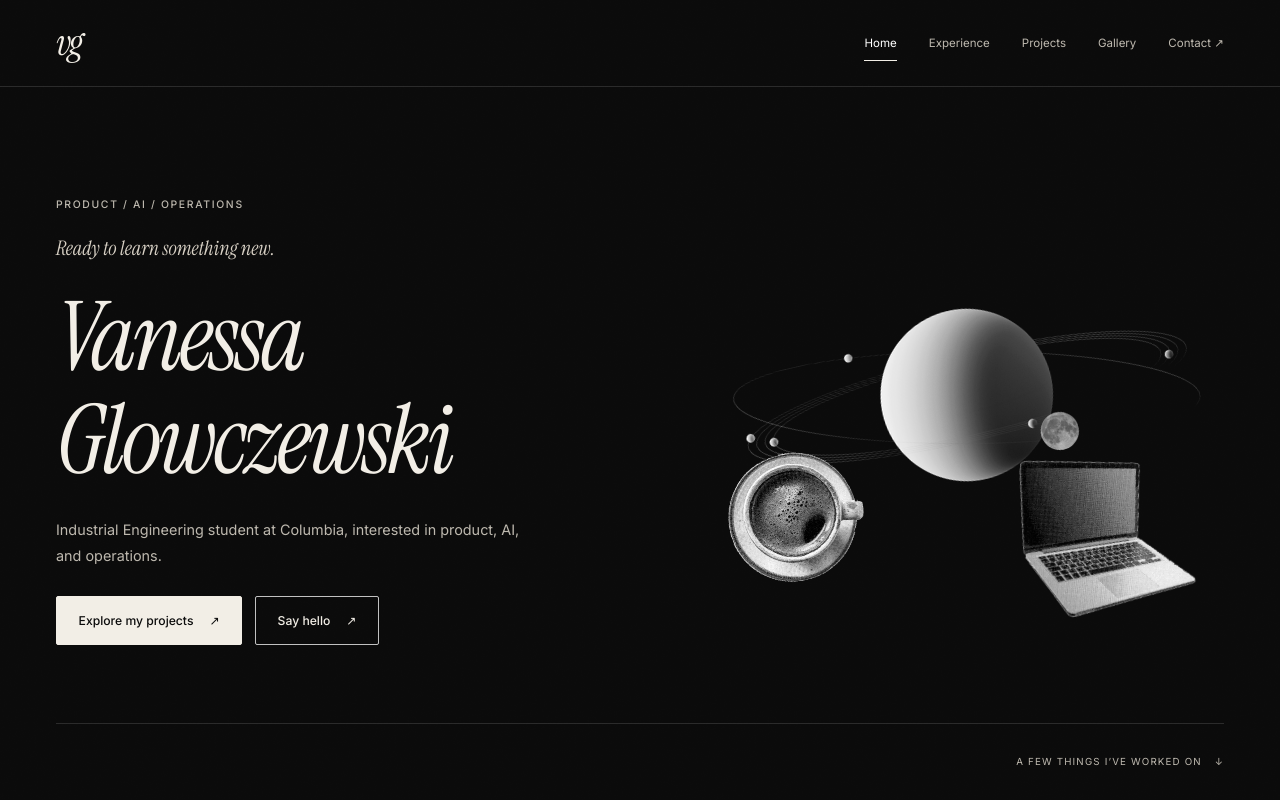
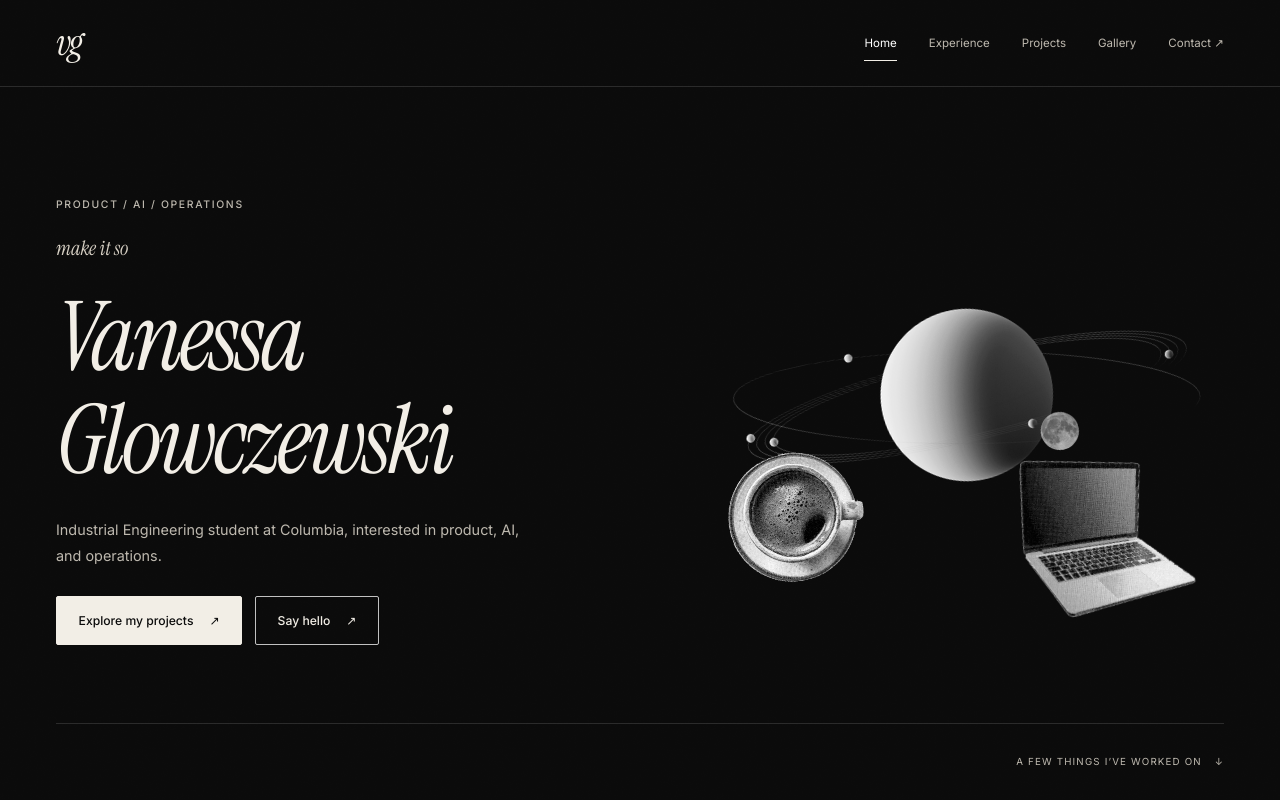
Before and after one commit to vglowczewski/vglowczewski.github.io, a plain HTML site: page index.html in a window 1280 px wide. Shown: the top 800 px of the page. Drawn offline with Linux system fonts and the light colour scheme.

Commit message:
updated tagline home page

```diff
--- a/index.html
+++ b/index.html
@@ -38,7 +38,7 @@
       <div class="container hero-inner">
         <div class="hero-copy">
           <p class="hero-label">PRODUCT / AI / OPERATIONS</p>
-          <p class="hero-kicker"> Ready to learn something new.</p>
+          <p class="hero-kicker"> make it so </p>
           <h1 id="hero-title">Vanessa<br>Glowczewski</h1>
           <p class="hero-position">Industrial Engineering student at Columbia, interested in product, AI, and operations.</p>
           <div class="button-row">
```
